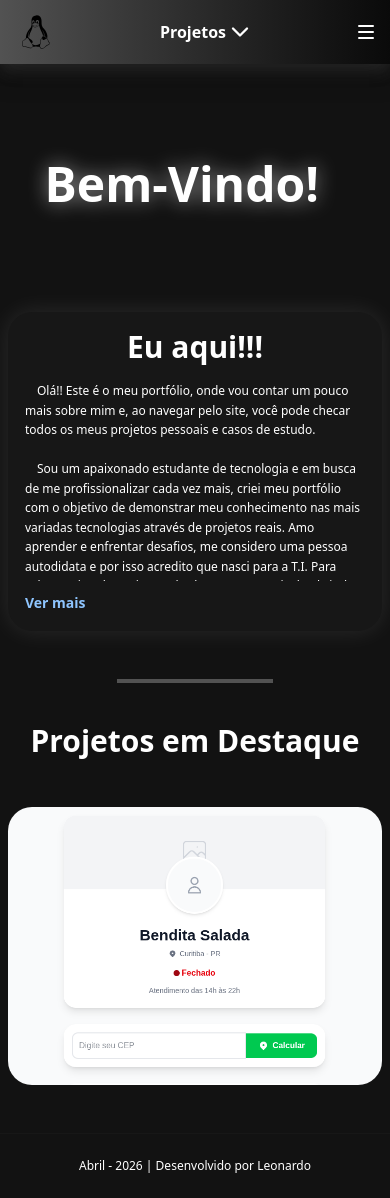
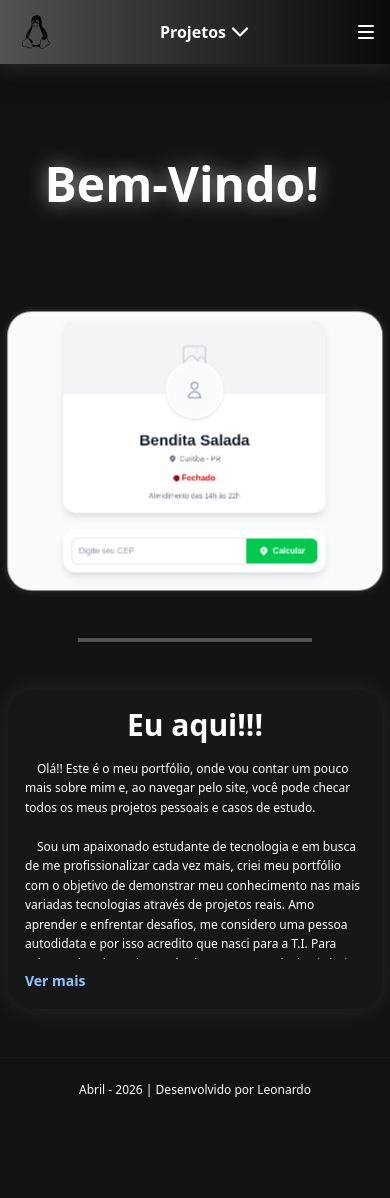
Before and after one commit to Umleo/Portfolio, a Next.js app: page / in a window 390 px wide. After the commit the page ends 1122 px from the top, so only its background shows below. Built offline with nearby package versions, Linux system fonts and the light colour scheme; a web font is replaced by a local one.

Commit message:
Alterando endereço de redirect da navbar mobile | inserindo animation em mobile | redimensionando tamanho do titulo | reorguizando layout da home, dando mais destaque ao projetos

```diff
--- a/src/app/components/Navbar.tsx
+++ b/src/app/components/Navbar.tsx
@@ -81,7 +81,7 @@ export default function Navbar() {
         content={[
           {
             title: 'JavaScript',
-            redirect: '/projetos/javascript',
+            redirect: '/projetos/javascript/saudacoes-world',
             blank: true,
           },
           {
--- a/src/app/components/Site.tsx
+++ b/src/app/components/Site.tsx
@@ -22,7 +22,7 @@ export default function Site({
       alt="Imagem do site"
       height={288}
       width={480}
-      className="rounded-3xl object-cover cursor-pointer"
+      className={`rounded-3xl object-cover cursor-pointer animate-pulse-interactive sm:animate-none`}
     />
   );
 }
--- a/src/app/components/Titulo.tsx
+++ b/src/app/components/Titulo.tsx
@@ -14,13 +14,13 @@ export default function Titulo({ site, title, sxl }: SiteProps) {
       {site ? (
         <TypeAnimation
           cursor={false}
-          className={`type  ${sxl ? 'text-2xl' : 'sm:text-5xl'} font-bold text-center drop-shadow-[0_0_10px_rgba(255,255,255,0.55)]  cursor-grab`}
+          className={`cursor-animation  ${sxl ? 'text-2xl' : 'sm:text-5xl'} font-bold text-center drop-shadow-[0_0_10px_rgba(255,255,255,0.55)] cursor-grab`}
           sequence={[
             '',
             300,
             title!,
             1000,
-            (el) => el!.classList.remove('type'),
+            (el) => el!.classList.remove('cursor-animation'),
             // A reference to the element gets passed as the first argument of a callback function
           ]}
           wrapper="span"
@@ -31,7 +31,7 @@ export default function Titulo({ site, title, sxl }: SiteProps) {
       ) : (
         <TypeAnimation
           cursor={false}
-          className={`type font-bold text-center drop-shadow-[0_0_10px_rgba(255,255,255,0.55)] text-5xl cursor-grab`}
+          className={`cursor-animation font-bold text-center drop-shadow-[0_0_10px_rgba(255,255,255,0.55)] text-5xl sm:text-7xl cursor-grab`}
           sequence={[
             '',
             500,
@@ -43,7 +43,7 @@ export default function Titulo({ site, title, sxl }: SiteProps) {
             500,
             'Bem-Vindo!',
             1500,
-            (el) => el!.classList.remove('type'), // A reference to the element gets passed as the first argument of a callback function
+            (el) => el!.classList.remove('cursor-animation'), // A reference to the element gets passed as the first argument of a callback function
           ]}
           wrapper="span"
           speed={60}
--- a/src/app/globals.css
+++ b/src/app/globals.css
@@ -1,15 +1,17 @@
 @import url('https://fonts.googleapis.com/css2?family=Playwrite+IE:wght@100..400&display=swap');
 @import 'tailwindcss';
+
 @theme {
   --font-PlaywriteIE: 'Playwrite IE', sans-serif;
 }
 
+/*animação para revelação do dropdown */
 @theme {
   --animate-my: reveal 0.5s ease-out forwards;
   @keyframes reveal {
     0% {
       opacity: 0;
-      transform: translateY(-10%); /* Começa totalmente "atrás" do título */
+      transform: translateY(-10%);
     }
     100% {
       opacity: 1;
@@ -18,7 +20,22 @@
   }
 }
 
-.type::after {
+/*animação de pulsação para sinalizar interatividade */
+@theme {
+  --animate-pulse-interactive: pulse-interactive 2s ease-in-out infinite;
+  @keyframes pulse-interactive {
+    0%,
+    100% {
+      transform: scale(1);
+    }
+    50% {
+      box-shadow: 0 0 24px rgba(255, 255, 255, 0.5);
+      transform: scale(1.01);
+    }
+  }
+}
+
+.cursor-animation::after {
   content: '|';
   animation: cursor 1.1s infinite step-start;
 }
--- a/src/app/page.tsx
+++ b/src/app/page.tsx
@@ -16,62 +16,14 @@ export default function Home() {
           <Titulo />
         </section>
 
-        <section className="flex justify-center items-center mb-10 sm:mb-20 sm:px-4">
-          <div className="sm:w-3/4 w-full m-2 h-auto overflow-hidden bg-neutral-900 rounded-3xl border border-transparent shadow-[0_0_24px_rgba(255,255,255,0.10)] p-4 sm:p-8 transform transition-all duration-300 ease-out hover:scale-105 hover:border-white/30 ">
-            <h2 className="text-white text-center sm:text-start font-bold mb-4 text-3xl">
-              Eu aqui!!!
-            </h2>
-            {/* <p className="text-white text-lg opacity-90"> */}
-            <div
-              className={`${showMoreIntro ? 'max-h-249.75' : 'max-h-50'} overflow-hidden sm:max-h-none`}
-            >
-              <p className="text-white w-full text-xs leading-relaxed sm:text-base">
-                &emsp;Olá!! Este é o meu portfólio, onde vou contar um pouco
-                mais sobre mim e, ao navegar pelo site, você pode checar todos
-                os meus projetos pessoais e casos de estudo.
-                <br />
-                <br />
-                &emsp;Sou um apaixonado estudante de tecnologia e em busca de me
-                profissionalizar cada vez mais, criei meu portfólio com o
-                objetivo de demonstrar meu conhecimento nas mais variadas
-                tecnologias através de projetos reais. Amo aprender e enfrentar
-                desafios, me considero uma pessoa autodidata e por isso acredito
-                que nasci para a T.I. Para saber mais sobre mim, pode checar meu
-                curriculo abrindo o menu no canto superior direito, lá tem um
-                link para meu currículo completo e também para minhas redes
-                sociais.
-                <br />
-                <br />
-                &emsp;Recomendo começar dando uma olhada nos projetos em
-                destaque logo abaixo. Cada projeto e caso de estudo está
-                longamente comentado sobre a stack usada, motivo para existir e
-                o que eu mais aprendi durante sua criação, alguns projetos ainda
-                podem estar em desenvolvimento, estes estarão com uma tag
-                sinalizando. O código de cada um estará disponivel no Github e o
-                link de seu repositório estará presente na descrição do projeto.
-              </p>
-            </div>
-            <button
-              type="button"
-              onClick={() => setShowMoreIntro(!showMoreIntro)}
-              className="mt-3 text-sm font-semibold text-blue-300 sm:hidden"
-            >
-              {showMoreIntro ? 'Mostrar menos' : 'Ver mais'}
-            </button>
-          </div>
-        </section>
-
-        <hr className="border-neutral-600 border-2 w-2/5" />
-
         {/* projetos em destaque */}
-        <h1 className="text-3xl text-center mb:text-start font-bold text-white mt-10 sm:mt-20">
-          Projetos em Destaque
-        </h1>
-        <section className="flex flex-col justify-center items-center w-full h-full p-2 my-10 ">
+        <section className="flex flex-col justify-center items-center w-full p-2 gap-6 [&>*:nth-child(n+3)]:hidden sm:p-0 sm:flex-row sm:flex-wrap sm:[&>*:nth-child(n+3)]:block">
           <Site setModal={setModal} title={'Bendita'} image="/bendita.png" />
         </section>
+        <hr className="border-neutral-600 border-2 w-3/5 sm:w-2/5 my-10" />
       </div>
 
+      {/* modal com infos sobre o projeto */}
       {modal && (
         <>
           <div className="fixed inset-0 z-50 flex flex-col items-center justify-center gap-2 bg-black/60 backdrop-blur-xs">
@@ -88,6 +40,50 @@ export default function Home() {
           </div>
         </>
       )}
+
+      <section className="flex justify-center items-center mb-10 sm:mb-20 sm:px-4">
+        <div className="sm:w-3/4 w-full m-2 h-auto overflow-hidden bg-neutral-900 rounded-3xl border border-transparent shadow-[0_0_24px_rgba(255,255,255,0.10)] p-4 sm:p-8 transform transition-all duration-300 ease-out hover:scale-105 hover:border-white/30 ">
+          <h2 className="text-white text-center sm:text-start font-bold mb-4 text-3xl">
+            Eu aqui!!!
+          </h2>
+          {/* <p className="text-white text-lg opacity-90"> */}
+          <div
+            className={`${showMoreIntro ? 'max-h-249.75' : 'max-h-50'} overflow-hidden sm:max-h-none`}
+          >
+            <p className="text-white w-full text-xs leading-relaxed sm:text-base">
+              &emsp;Olá!! Este é o meu portfólio, onde vou contar um pouco mais
+              sobre mim e, ao navegar pelo site, você pode checar todos os meus
+              projetos pessoais e casos de estudo.
+              <br />
+              <br />
+              &emsp;Sou um apaixonado estudante de tecnologia e em busca de me
+              profissionalizar cada vez mais, criei meu portfólio com o objetivo
+              de demonstrar meu conhecimento nas mais variadas tecnologias
+              através de projetos reais. Amo aprender e enfrentar desafios, me
+              considero uma pessoa autodidata e por isso acredito que nasci para
+              a T.I. Para saber mais sobre mim, pode checar meu curriculo
+              abrindo o menu no canto superior direito, lá tem um link para meu
+              currículo completo e também para minhas redes sociais.
+              <br />
+              <br />
+              &emsp;Recomendo começar dando uma olhada nos projetos em destaque
+              logo abaixo. Cada projeto e caso de estudo está longamente
+              comentado sobre a stack usada, motivo para existir e o que eu mais
+              aprendi durante sua criação, alguns projetos ainda podem estar em
+              desenvolvimento, estes estarão com uma tag sinalizando. O código
+              de cada um estará disponivel no Github e o link de seu repositório
+              estará presente na descrição do projeto.
+            </p>
+          </div>
+          <button
+            type="button"
+            onClick={() => setShowMoreIntro(!showMoreIntro)}
+            className="mt-3 text-sm font-semibold text-blue-300 sm:hidden"
+          >
+            {showMoreIntro ? 'Mostrar menos' : 'Ver mais'}
+          </button>
+        </div>
+      </section>
     </>
   );
 }
--- a/src/app/projetos/(js)/javascript/saudacoes-world/page.tsx
+++ b/src/app/projetos/(js)/javascript/saudacoes-world/page.tsx
@@ -102,7 +102,7 @@ export default function saudacoes_world() {
               </p>
             </div>
             <a
-              href="https://github.com/Umleo/Bendita"
+              href="https://github.com/Umleo/mini-projetos/tree/main/saudacoesWorld"
               target="_blank"
               className="text-blue-600 m-3 underline hidden lg:block"
             >
```
